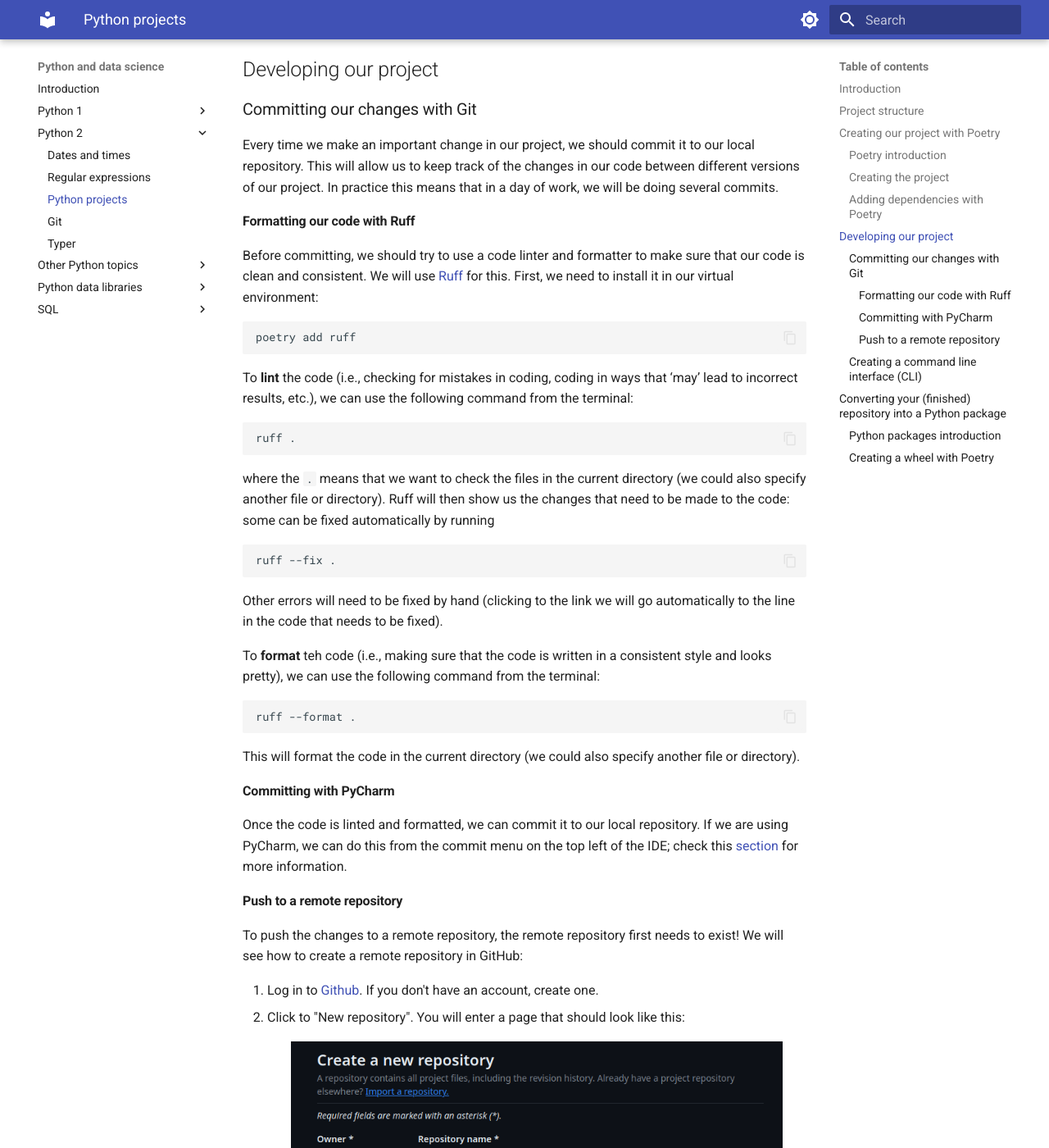
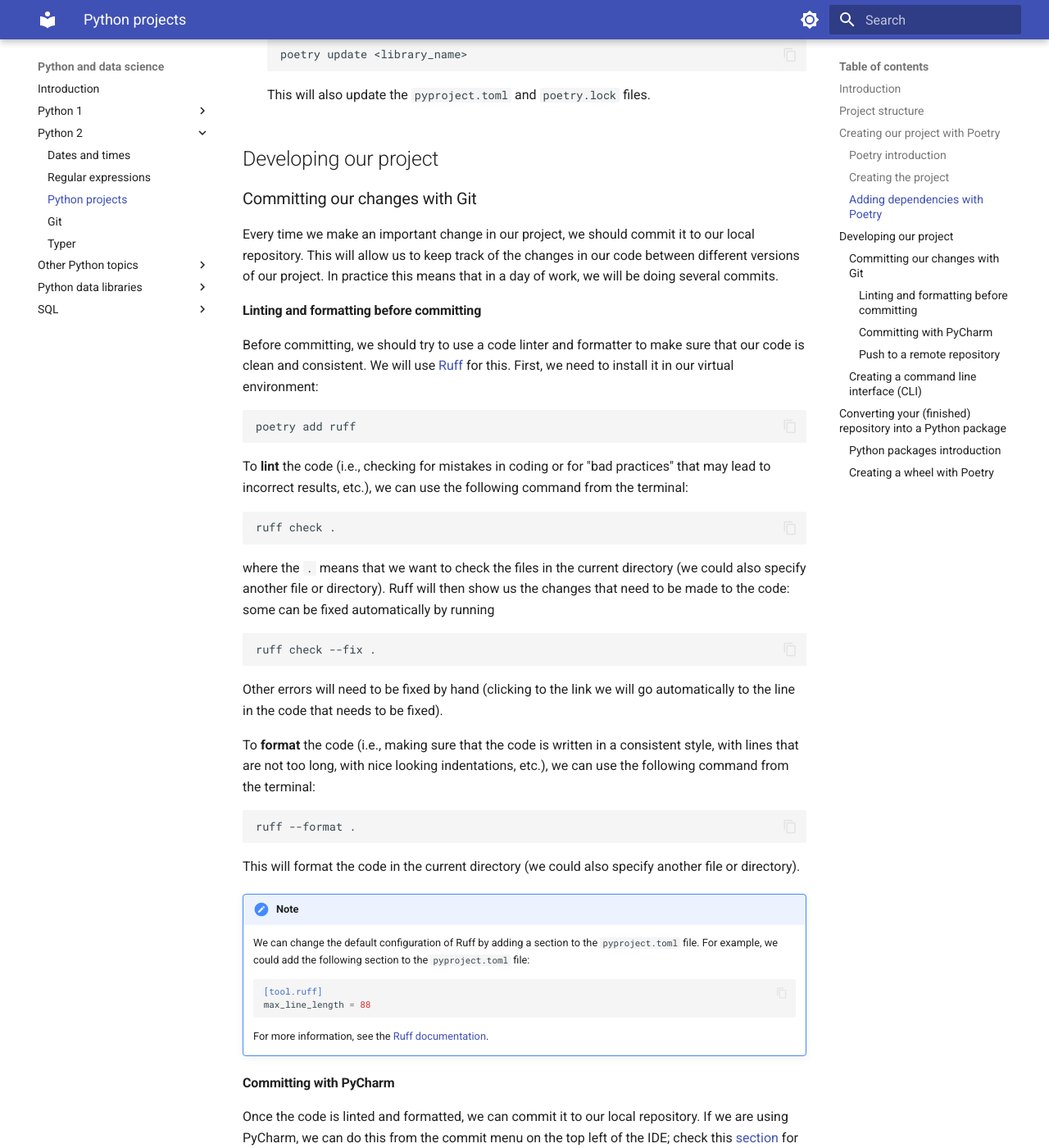
Before and after one commit to gerardpc/python-course, an MkDocs documentation site: the page built from docs/sections/python/python_projects.md, in a window 1280 px wide and 1400 px high, scrolled down 6124 px. Shown: the whole window at 82% size. Built offline with MkDocs 1.6.1 and Material for MkDocs 9.7.7, drawn with Linux system fonts in a browser that asks for light colours; some of the changed text lies outside the part shown.

Commit message:
update ruff in python projects

````diff
--- a/docs/sections/python/python_projects.md
+++ b/docs/sections/python/python_projects.md
@@ -226,6 +226,7 @@ project, we can run the following command:
     ```
 
     This will add `pandas` to our project, and update the `pyproject.toml` and `poetry.lock` files.
+
 * `poetry remove <library_name>`: removes a library from our project. For example, if we want to remove `pandas` from
 our project, we can run the following command:
 
@@ -234,10 +235,13 @@ our project, we can run the following command:
     ```
 
     This will remove `pandas` from our project, and update the `pyproject.toml` and `poetry.lock` files.
+
 * `poetry install`: installs all the libraries that are defined in the `pyproject.toml` file. We will typically use
 this command when we clone a repository from GitHub, to install all the libraries that the project uses (because when
 we are developing from scratch, we will use `poetry add` to add new libraries to our project).
+
 * `poetry show`: shows the libraries that are defined in the `pyproject.toml` file.
+
 * To update a specific package (already installed) to its latest version, we can run the following command:
 
     ```bash
@@ -253,7 +257,7 @@ Every time we make an important change in our project, we should commit it to ou
 This will allow us to keep track of the changes in our code between different versions of our project.
 In practice this means that in a day of work, we will be doing several commits.
 
-#### Formatting our code with Ruff
+#### Linting and formatting before committing
 
 Before committing, we should try to use a code linter and formatter to make sure that our code is clean and consistent.
 We will use [Ruff](https://ruff.readthedocs.io/en/latest/) for this. First, we need to install it in our virtual
@@ -263,31 +267,42 @@ environment:
 poetry add ruff
 ```
 
-To **lint** the code (i.e., checking for mistakes in coding, coding in ways that ‘may’ lead to incorrect results,
+To **lint** the code (i.e., checking for mistakes in coding or for "bad practices" that may lead to incorrect results,
 etc.), we can use the following command from the terminal:
 
 ```bash
-ruff .
+ruff check .
 ```
 where the `.` means that we want to check the files in the current directory (we could also specify
 another file or directory). Ruff will then show us the changes that need to be made to the code: some can be fixed
 automatically by running
 
 ```bash
-ruff --fix .
+ruff check --fix .
 ```
 
 Other errors will need to be fixed by hand (clicking to the link we will go automatically to the line in the code that
 needs to be fixed).
 
-To **format** teh code (i.e., making sure that the code is written in a consistent style and looks pretty), we
-can use the following command from the terminal:
+To **format** the code (i.e., making sure that the code is written in a consistent style, with lines that are not
+too long, with nice looking indentations, etc.), we can use the following command from the terminal:
 
 ```bash
 ruff --format .
 ```
 
 This will format the code in the current directory (we could also specify another file or directory).
+
+!!!note
+    We can change the default configuration of Ruff by adding a section to the `pyproject.toml` file. For example,
+    we could add the following section to the `pyproject.toml` file:
+
+    ```toml
+    [tool.ruff]
+    max_line_length = 88
+    ```
+
+    For more information, see the [Ruff documentation](https://ruff.readthedocs.io/en/latest/).
 
 #### Committing with PyCharm
 
@@ -379,5 +394,5 @@ If we want to publish our package to [PyPI](https://pypi.org/), we can do it wit
 poetry publish
 ```
 
-This will make our package available to everyone in PyPI. However, we will not do this in this course: you
-should only publish packages that are ready to be used by other people, not as a homework submission!
+This will make our package available to everyone in PyPI. However, be careful: PyPI is a public repository, and
+you should only publish packages that are ready to be used by other people, not as a homework submission!
````
